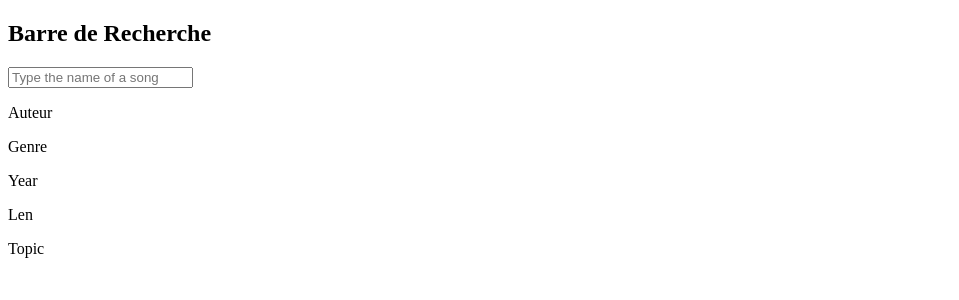
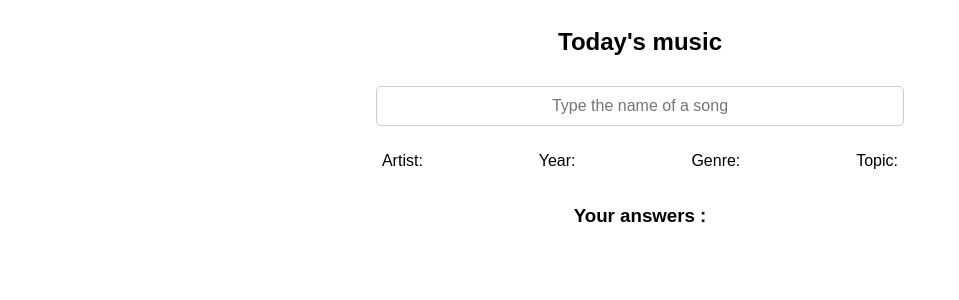
Before and after one commit to Tuurtleee/1day1song, a Flask app: template project/templates/home.html in a window 1280 px wide. Shown: the top 300 px of the page, without its empty margins (0-959 px from the left). Run offline with Flask 3, Linux system fonts and the light colour scheme; the template is opened without the code that fills it, so the values that code supplies are empty; parts of the project's set-up code (start-up, migrations or seed data) failed here and were passed over.

Commit message:
Jeu fonctionnel

```diff
--- a/project/templates/home.html
+++ b/project/templates/home.html
@@ -4,18 +4,61 @@
     <meta charset="UTF-8">
     <meta name="viewport" content="width=device-width, initial-scale=1.0">
     <title>APP</title>
+    <style>
+        body {
+            font-family: Arial, sans-serif;
+            display: flex;
+            flex-direction: column;
+            align-items: center;
+        }
+        form {
+            width: 50%;
+            display: flex;
+            justify-content: center;
+        }
+        input {
+            padding: 10px;
+            margin: 10px 0;
+            border: 1px solid #ccc;
+            border-radius: 5px;
+            text-align: center;
+            font-size: medium;
+        }
+        .search-results {
+            width: 50%;
+            display: flex;
+            flex-direction: column;
+            align-items: center;
+        }
+        .search-music {
+            width: 50%;
+            display: flex;
+            flex-direction: row;
+            justify-content: space-around;
+        }
+    </style>
 </head>
 <body>
-    <h2>Barre de Recherche</h2>
+    <h2>Today's music</h2>
 
     <form action="/rechercher" method="get" oninput="search()">
-        <input type="text" id="search" name="q" placeholder="Type the name of a song" style="width: auto;">
+        <input type="text" id="search" name="q" placeholder="Type the name of a song" style="width: 80%;">
     </form>
-    <div id="search-results">
+    <div class="search-results" id="search-results">
         <!-- Les résultats de la recherche seront affichés ici -->
     </div>
+    <div class="search-music" id="search-music">
+        <p>Artist: </p>
+        <p>Year: </p>
+        <p>Genre: </p>
+        <p>Topic: </p>
+    </div>
+    <div class="historique">
+        <h3>Your answers :</h3>
+    </div>
+    <script>
+        var selectedMusic = {{ selected_music|tojson|safe }};
 
-    <script>
         document.getElementById('search').addEventListener('input', function () {
             var query = this.value;
 
@@ -29,24 +72,56 @@
 
                     if (data.length > 0) {
                         data.forEach(result => {
-                            var resultItem = document.createElement('p');
-                            resultItem.textContent = result.title + ' - ' + result.artist;
+                            var resultItem = document.createElement('button');
+                            resultItem.textContent = result.title + ' - ' + result.artist + ' - ' + result.year;
                             resultsContainer.appendChild(resultItem);
+                            // Ajoutez un gestionnaire d'événements au clic sur le bouton
+                            resultItem.addEventListener('click', function () {
+                                // Ajoutez le texte du bouton à la section d'historique
+                                addToHistory(result.artist, result.title, result.year, result.genre, result.topic);
+                            });
                         });
                     } else {
                         var noResultsItem = document.createElement('p');
-                        noResultsItem.textContent = 'Aucun résultat trouvé.';
+                        noResultsItem.textContent = 'No results found';
                         resultsContainer.appendChild(noResultsItem);
                     }
                 });
         });
+
+    // Fonction pour ajouter du texte à la section d'historique
+    function addToHistory(artist, title, year, genre, topic) {
+        var historiqueContainer = document.querySelector('.historique');
+        var historiqueItem = document.createElement('p');
+        historiqueItem.textContent = artist + ' - ' + title + ' - ' + year + ' - ' + genre + ' - ' + topic;
+        historiqueContainer.insertBefore(historiqueItem, historiqueContainer.children[1]);
+
+        // Effacez le contenu de l'input
+        document.getElementById('search').value = '';
+        // Effacez les résultats de la recherche
+        document.getElementById('search-results').innerHTML = '';
+
+        // Mettez à jour les informations sur la musique sélectionnée
+        var selectedMusicContainer = document.getElementById('search-music');
+        if (selectedMusic.artist == artist){
+            selectedMusicContainer.children[0].textContent = 'Artist: ' + artist;
+        }
+        if (selectedMusic.year == year){
+            selectedMusicContainer.children[1].textContent = 'Year: ' + year;
+        }
+        if (selectedMusic.genre == genre){
+            selectedMusicContainer.children[2].textContent = 'Genre: ' + genre;
+        }
+        if (selectedMusic.topic == topic){
+            selectedMusicContainer.children[3].textContent = 'Topic: ' + topic;
+        }
+
+        // Vérifiez si le titre correspond et affichez le message approprié
+        if (selectedMusic.title === title) {
+            alert('Bravo, vous avez gagné !');
+            document.getElementById('search').disabled = true; // Désactiver l'input
+        }
+    }
     </script>
-    <div class="container">
-        <p>Auteur</p>
-        <p>Genre</p>
-        <p>Year</p>
-        <p>Len</p>
-        <p>Topic</p>
-    </div>
 </body>
 </html>
```
Also changed, not shown: project/routes.py (+35 -6 lines).
